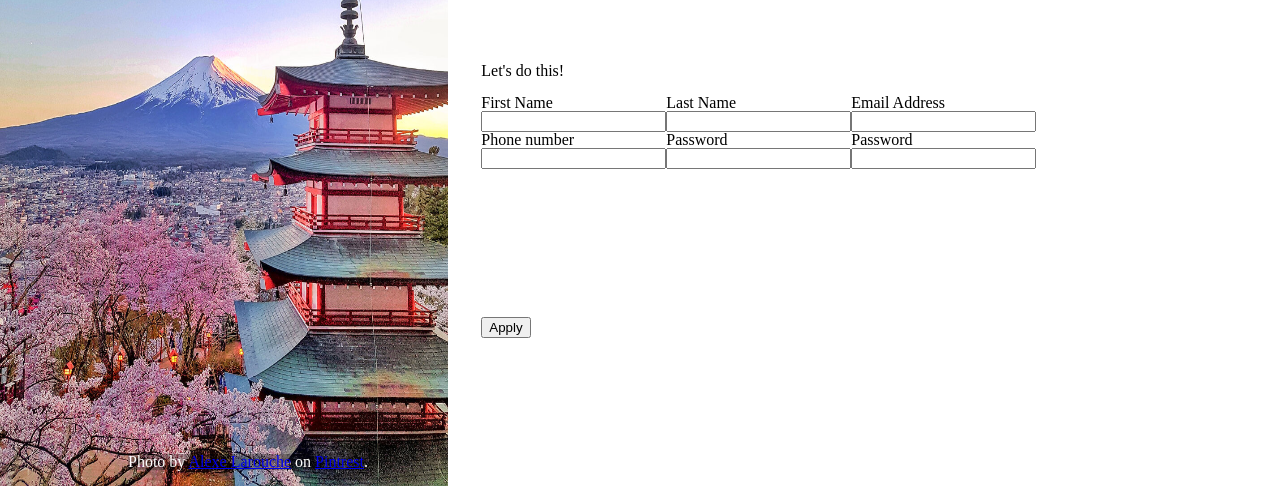
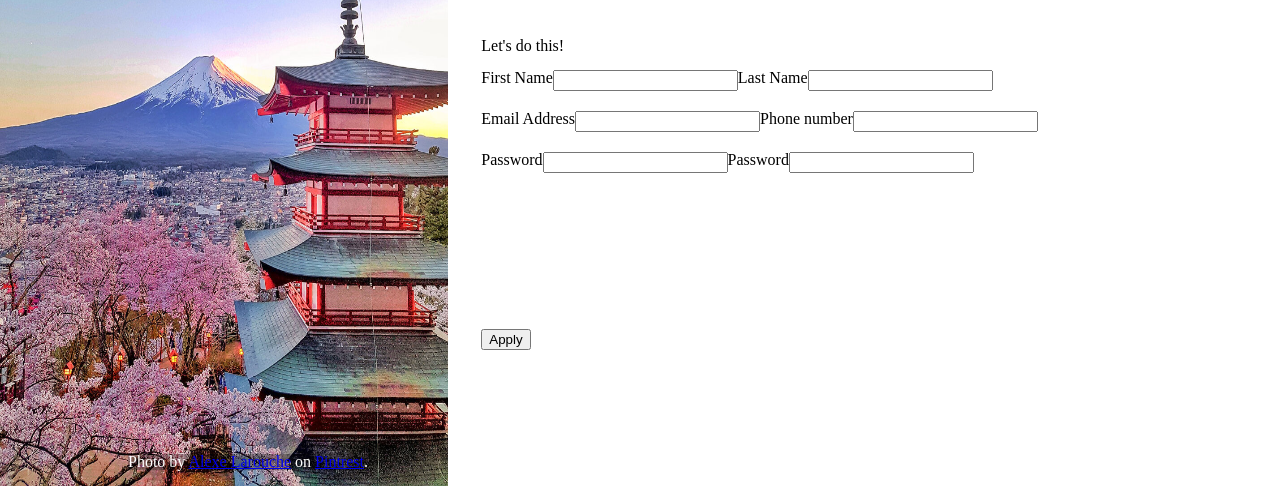
Before and after one commit to jaym9000/sign-up-form, a plain HTML site: page index.html in a window 1280 px wide. Shown: the part 314-803 px from the top of the page. Drawn offline with Linux system fonts and the light colour scheme; a web font is replaced by a local one.

Commit message:
format forms

```diff
--- a/index.html
+++ b/index.html
@@ -52,42 +52,43 @@
           <div>Let's do this!</div>
           <br />
 
-          <div class="forms">
-            <form action="example.com/path" method="post">
-              <label for="first_name">First Name</label> <br />
-              <input type="text" id="first_name" name="first_name" />
-            </form>
+          <!-- <div class="forms"> -->
+          <form action="example.com/path" method="post">
+            <label for="first_name"> First Name</label>
+            <p class=""></p>
+            <input type="text" id="first_name" name="first_name" />
 
-            <form action="example.com/path" method="post">
-              <label for="last_name">Last Name</label> <br />
+            <label for="last_name"
+              >Last Name
               <input type="text" id="last_name" name="last_name" />
-            </form>
+            </label>
 
-            <form action="example.com/path" method="post">
-              <label for="user_email">Email Address</label> <br />
+            <label for="user_email"
+              >Email Address
               <input type="email" id="user_email" name="email" />
               <!-- placeholder="you@example.com" -->
-            </form>
+            </label>
 
-            <form action="example.com/path" method="post">
-              <label for="telNo">Phone number</label> <br />
-              <input id="telNo" name="telNo" type="tel" list="defaultTels" />
-            </form>
+            <label for="telNo"
+              >Phone number
+              <input type="tel" id="telNo" name="telNo" list="defaultTels" />
+            </label>
 
-            <form action="example.com/path" method="post">
-              <label for="password">Password</label> <br />
-              <input id="password" name="password" type="password" />
-            </form>
+            <label for="password"
+              >Password
+              <input type="password" id="password" name="password" />
+            </label>
 
-            <form action="example.com/path" method="post">
-              <label for="password-confirm">Password</label> <br />
+            <label for="password_confirm"
+              >Password
               <input
-                id="password-confirm"
-                name="password-confirm"
-                type="password-confirm"
+                type="password"
+                id="password_confirm"
+                name="password_confirm"
               />
-            </form>
-          </div>
+            </label>
+          </form>
+          <!-- </div> -->
         </div>
         <div class="right-bottom">
           <button>Apply</button>
--- a/styles.css
+++ b/styles.css
@@ -78,9 +78,20 @@ a:visited {
 }
 
 /* Put forms on same line */
-.forms {
+/* .forms {
   display: flex;
   flex-wrap: wrap;
+  gap: 150px;
+} */
+
+label,
+input {
+  display: flex;
+  float: left;
+}
+
+label {
+  margin-bottom: 20px;
 }
 
 /* bottom right box with submit button */
```
